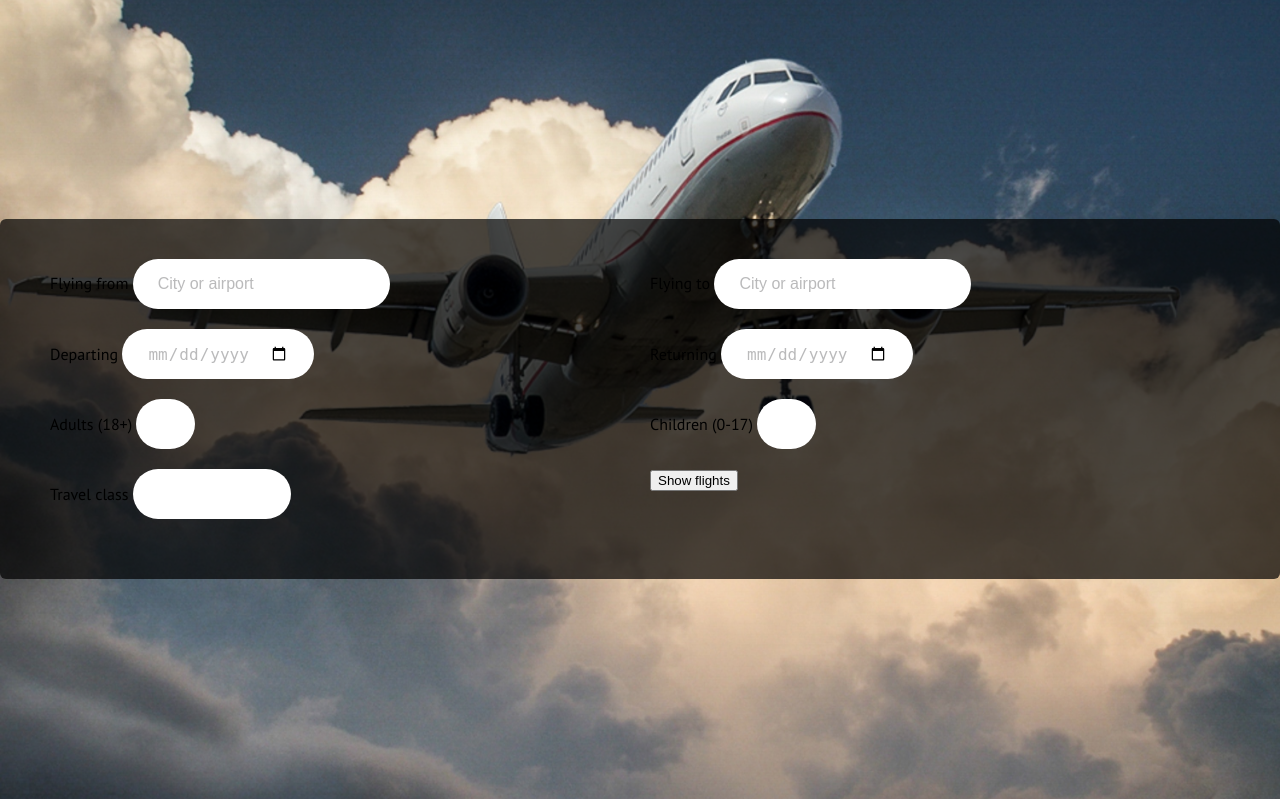
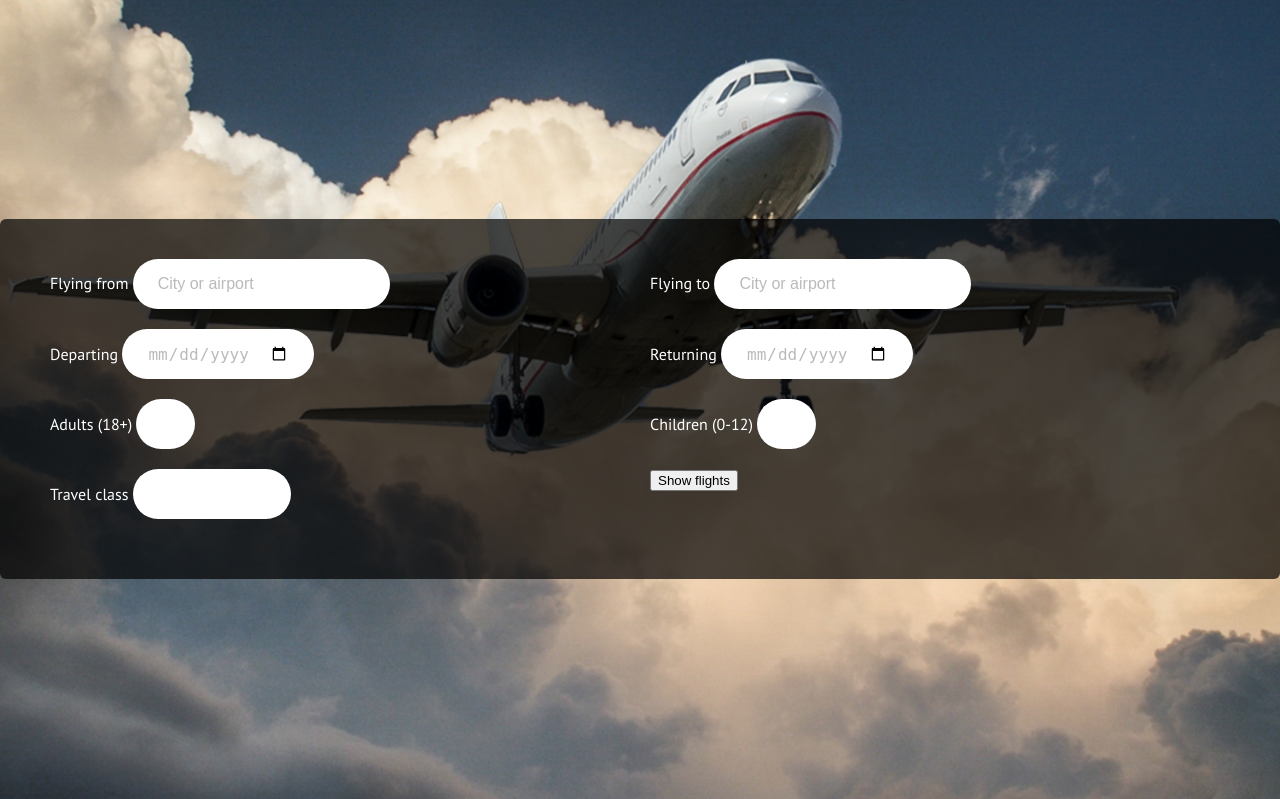
Before and after one commit to JohnNase/Flight-Booking-System, a PHP site: page /Flight-Booking-System/ in a window 1280 px wide. Shown: the part 60-859 px from the top of the page. Run offline with PHP 8.4, Linux system fonts and the light colour scheme.

Commit message:
Home page small changes

```diff
--- a/index.php
+++ b/index.php
@@ -3,6 +3,7 @@
 <html lang="en">
 
 <head>
+
 	<meta charset="utf-8">
 	<meta http-equiv="X-UA-Compatible" content="IE=edge">
 	<meta name="viewport" content="width=device-width, initial-scale=1">
@@ -15,6 +16,12 @@
 
 	<link type="text/css" rel="stylesheet" href="css/style.css" />
 
+
+	<style>
+	.form-control {
+		color: white;
+	}
+</style>
 
 </head>
 
@@ -32,13 +39,13 @@
 							<div class="row">
 								<div class="col-md-6">
 									<div class="form-group">
-										<span class="form-label">Flying from</span>
+										<span class="form-label" style="color: white;">Flying from</span>
 										<input class="form-control" type="text" placeholder="City or airport">
 									</div>
 								</div>
 								<div class="col-md-6">
 									<div class="form-group">
-										<span class="form-label">Flying to</span>
+										<span class="form-label" style="color: white;">Flying to</span>
 										<input class="form-control" type="text" placeholder="City or airport">
 									</div>
 								</div>
@@ -46,19 +53,19 @@
 							<div class="row">
 								<div class="col-md-3">
 									<div class="form-group">
-										<span class="form-label">Departing</span>
+										<span class="form-label" style="color: white;">Departing</span>
 										<input class="form-control" type="date" required>
 									</div>
 								</div>
 								<div class="col-md-3">
 									<div class="form-group">
-										<span class="form-label">Returning</span>
+										<span class="form-label" style="color: white;">Returning</span>
 										<input class="form-control" type="date" required>
 									</div>
 								</div>
 								<div class="col-md-2">
 									<div class="form-group">
-										<span class="form-label">Adults (18+)</span>
+										<span class="form-label" style="color: white;">Adults (18+)</span>
 										<select class="form-control">
 											<option>1</option>
 											<option>2</option>
@@ -69,7 +76,7 @@
 								</div>
 								<div class="col-md-2">
 									<div class="form-group">
-										<span class="form-label">Children (0-17)</span>
+										<span class="form-label" style="color: white;" >Children (0-12)</span>
 										<select class="form-control">
 											<option>0</option>
 											<option>1</option>
@@ -82,7 +89,7 @@
 							<div class="row">
 								<div class="col-md-3">
 									<div class="form-group">
-										<span class="form-label">Travel class</span>
+										<span class="form-label" style="color: white;">Travel class</span>
 										<select class="form-control">
 											<option>Economy class</option>
 											<option>Business class</option>
@@ -93,7 +100,7 @@
 								</div>
 								<div class="col-md-3">
 									<div class="form-btn">
-										<button class="show-flights">Show flights</button>
+										<button class="show-flights" >Show flights</button>
 									</div>
 								</div>
 							</div>
@@ -103,6 +110,7 @@
 			</div>
 		</div>
 	</div>
+
 </body>
 
 </html>
```
